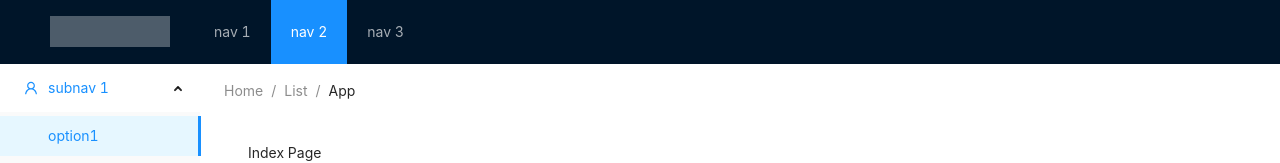
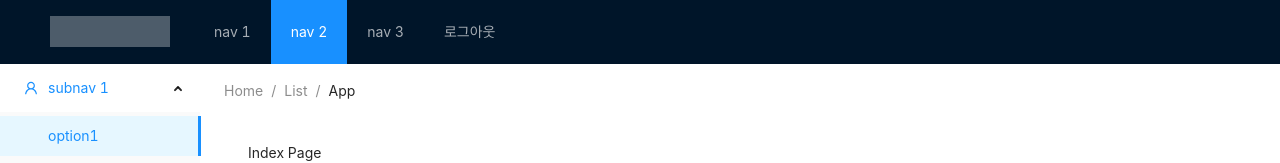
Before and after one commit to zsoon96/nextjs-prac-admin, a Next.js app: page / in a window 1280 px wide. Shown: the top 163 px of the page. Built offline with nearby package versions, Linux system fonts and the light colour scheme; no server answers.

Commit message:
Admin 예제 - 로그아웃 처리

```diff
--- a/components/containers/BaseLayout.js
+++ b/components/containers/BaseLayout.js
@@ -1,12 +1,15 @@
 import React from 'react';
 import { LaptopOutlined, NotificationOutlined, UserOutlined } from '@ant-design/icons';
 import { Breadcrumb, Layout, Menu, theme } from 'antd';
+import {getAuth} from "firebase/auth";
+import firebaseApp from "../../net/firebaseApp";
+import {useRouter} from "next/router";
 
 const { Header, Content, Sider } = Layout;
-const items1 = ['1', '2', '3'].map((key) => ({
-    key,
-    label: `nav ${key}`,
-}));
+// const items1 = ['1', '2', '3'].map((key) => ({
+//     key,
+//     label: `nav ${key}`,
+// }));
 const items2 = [UserOutlined, LaptopOutlined, NotificationOutlined].map((icon, index) => {
     const key = String(index + 1);
     return {
@@ -28,6 +31,8 @@ export default function BaseLayout( {children} ) {
     //     token: { colorBgContainer },
     // } = theme.useToken();
 
+    const router = useRouter()
+
     return (
         <Layout style={{ minHeight:'100vh'}}>
             <Header className="header">
@@ -38,7 +43,17 @@ export default function BaseLayout( {children} ) {
                     margin: '16px 24px 16px 0',
                     background: 'rgba(255, 255, 255, 0.3)'
                 }} />
-                <Menu theme="dark" mode="horizontal" defaultSelectedKeys={['2']} items={items1} />
+                {/*<Menu theme="dark" mode="horizontal" defaultSelectedKeys={['2']} items={items1} />*/}
+                <Menu theme='dark' mode='horizontal' defaultSelectedKeys={['2']}>
+                    <Menu.Item key="1">nav 1</Menu.Item>
+                    <Menu.Item key="2">nav 2</Menu.Item>
+                    <Menu.Item key="3">nav 3</Menu.Item>
+                    <Menu.Item key="sign-out" onClick={()=>{
+                        const auth = getAuth(firebaseApp)
+                        auth.signOut()
+                        router.push('/sign-in')
+                    }}>로그아웃</Menu.Item>
+                </Menu>
             </Header>
             <Layout>
                 <Sider
```
